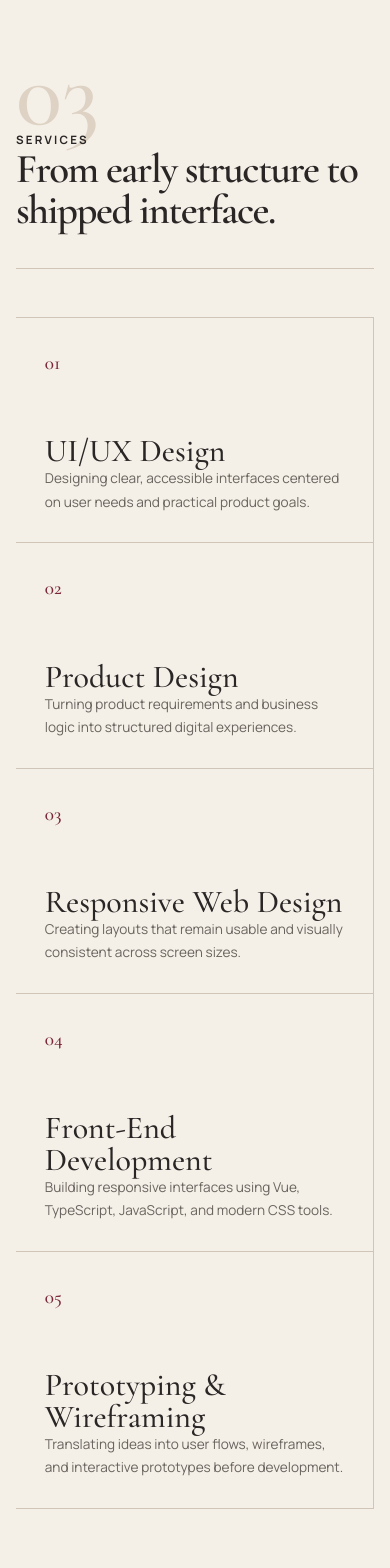
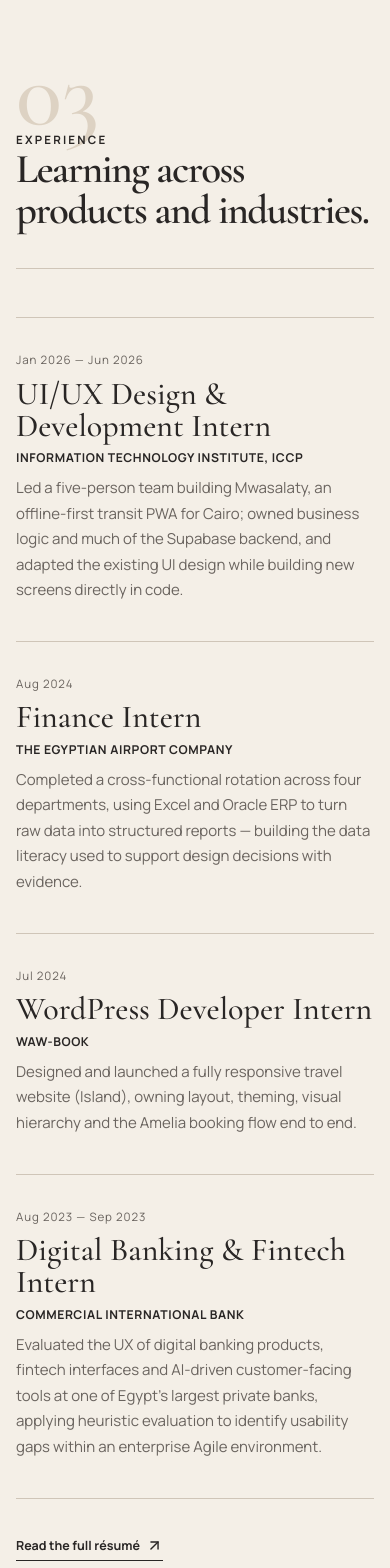
Before and after one commit to shahddsameh/portfolio, a Vue app: page / in a window 390 px wide. Shown: the part 5060-6628 px from the top of the page. Built offline with nearby package versions, Linux system fonts and the light colour scheme.

Commit message:
Remove Services section
The portfolio is for job hunting, not freelancing. Drops the home
section, its nav items, the services data and type, the grid styles,
and renumbers Experience and Contact to 03 and 04.

Co-Authored-By: Claude Opus 5.5 <noreply@anthropic.com>

```diff
--- a/src/components/AppHeader.vue
+++ b/src/components/AppHeader.vue
@@ -28,7 +28,6 @@ watch(() => route.path, () => (open.value = false))
       <RouterLink to="/">Home</RouterLink>
       <button type="button" @click="goToSection('about')">About</button>
       <RouterLink to="/projects">Projects</RouterLink>
-      <button type="button" @click="goToSection('services')">Services</button>
       <RouterLink to="/resume">Résumé</RouterLink>
       <button type="button" @click="goToSection('contact')">Contact</button>
     </nav>
@@ -49,7 +48,6 @@ watch(() => route.path, () => (open.value = false))
         <RouterLink to="/">Home</RouterLink>
         <button type="button" @click="goToSection('about')">About</button>
         <RouterLink to="/projects">Projects</RouterLink>
-        <button type="button" @click="goToSection('services')">Services</button>
         <RouterLink to="/resume">Résumé</RouterLink>
         <button type="button" @click="goToSection('contact')">Contact</button>
         <a class="button" href="/files/Shahd_Sameh_CV.pdf" download><Download :size="17" /> Download CV</a>
--- a/src/data/services.ts
+++ /dev/null
@@ -1,9 +0,0 @@
-import type { Service } from '@/types'
-
-export const services: Service[] = [
-  { title: 'UI/UX Design', description: 'Designing clear, accessible interfaces centered on user needs and practical product goals.' },
-  { title: 'Product Design', description: 'Turning product requirements and business logic into structured digital experiences.' },
-  { title: 'Responsive Web Design', description: 'Creating layouts that remain usable and visually consistent across screen sizes.' },
-  { title: 'Front-End Development', description: 'Building responsive interfaces using Vue, TypeScript, JavaScript, and modern CSS tools.' },
-  { title: 'Prototyping & Wireframing', description: 'Translating ideas into user flows, wireframes, and interactive prototypes before development.' },
-]
--- a/src/styles.css
+++ b/src/styles.css
@@ -135,13 +135,6 @@ h3 { font-size: 1.35rem; }
 .tag-list span { padding: .3rem .55rem; border: 1px solid var(--border); font-size: .65rem; }
 .section-action { margin-top: 4rem; text-align: right; }
 
-.services-grid { display: grid; grid-template-columns: repeat(12, 1fr); border-top: 1px solid var(--border); }
-.services-grid article { grid-column: span 4; min-height: 250px; padding: 1.8rem; border-right: 1px solid var(--border); border-bottom: 1px solid var(--border); transition: background .25s var(--ease), transform .25s var(--ease); }
-.services-grid article:nth-child(4), .services-grid article:nth-child(5) { grid-column: span 6; }
-.services-grid article:hover { background: var(--surface); transform: translateY(-4px); }
-.services-grid span { color: var(--accent); font-family: "Cormorant Garamond"; font-size: 1.2rem; }
-.services-grid h3 { margin-top: 3.5rem; font-family: "Cormorant Garamond"; font-size: 2rem; }
-.services-grid p { color: var(--muted); font-size: .85rem; }
 .timeline { margin-bottom: 2rem; border-top: 1px solid var(--border); }
 .timeline article { display: grid; grid-template-columns: 1fr 3fr; gap: 2rem; padding: 2rem 0; border-bottom: 1px solid var(--border); }
 .timeline time { color: var(--muted); font-size: .72rem; letter-spacing: .08em; }
@@ -268,8 +261,6 @@ h3 { font-size: 1.35rem; }
   .project-editorial, .projects-list { gap: 5rem 2rem; }
   .project-card.featured, .projects-list .featured { grid-template-columns: 1fr; }
   .project-card:nth-child(3), .projects-list .project-card:nth-child(3) { margin-top: 4rem; }
-  .services-grid article { grid-column: span 6; }
-  .services-grid article:nth-child(4), .services-grid article:nth-child(5) { grid-column: span 6; }
   .site-footer { grid-template-columns: 1fr; }
   .case-section, .role-section { grid-template-columns: 1fr; }
   .gallery-heading { grid-template-columns: 1fr 2fr; }
@@ -298,7 +289,6 @@ h3 { font-size: 1.35rem; }
   .details-grid, .project-editorial, .projects-list { grid-template-columns: 1fr; }
   .project-card.featured, .projects-list .featured { grid-column: 1; }
   .project-card:nth-child(3), .projects-list .project-card:nth-child(3) { margin-top: 0; }
-  .services-grid article, .services-grid article:nth-child(4), .services-grid article:nth-child(5) { grid-column: span 12; min-height: 210px; }
   .timeline article { grid-template-columns: 1fr; gap: .5rem; }
   .field-row { grid-template-columns: 1fr; gap: 0; }
   .case-meta { grid-template-columns: 1fr; }
--- a/src/types.ts
+++ b/src/types.ts
@@ -27,8 +27,3 @@ export interface Experience {
   date: string
   bullets: string[]
 }
-
-export interface Service {
-  title: string
-  description: string
-}
--- a/src/views/HomeView.vue
+++ b/src/views/HomeView.vue
@@ -8,7 +8,6 @@ import SectionHeading from '@/components/SectionHeading.vue'
 import { experience } from '@/data/experience'
 import { profile } from '@/data/profile'
 import { projects } from '@/data/projects'
-import { services } from '@/data/services'
 import { useSeo } from '@/composables/useSeo'
 
 useSeo({
@@ -92,19 +91,8 @@ const reduceMotion = matchMedia('(prefers-reduced-motion: reduce)').matches
     </RevealOnScroll>
 
     <RevealOnScroll>
-      <section id="services" class="section page-shell">
-        <SectionHeading number="03" eyebrow="Services" title="From early structure to shipped interface." />
-        <div class="services-grid">
-          <article v-for="(service, index) in services" :key="service.title">
-            <span>0{{ index + 1 }}</span><h3>{{ service.title }}</h3><p>{{ service.description }}</p>
-          </article>
-        </div>
-      </section>
-    </RevealOnScroll>
-
-    <RevealOnScroll>
       <section class="section page-shell">
-        <SectionHeading number="04" eyebrow="Experience" title="Learning across products and industries." />
+        <SectionHeading number="03" eyebrow="Experience" title="Learning across products and industries." />
         <div class="timeline">
           <article v-for="item in experience" :key="item.role">
             <time>{{ item.date }}</time><div><h3>{{ item.role }}</h3><p class="company">{{ item.company }}</p><p>{{ item.bullets[0] }}</p></div>
@@ -117,7 +105,7 @@ const reduceMotion = matchMedia('(prefers-reduced-motion: reduce)').matches
     <RevealOnScroll>
       <section id="contact" class="section contact-section page-shell">
         <div>
-          <SectionHeading number="05" eyebrow="Contact" title="Have a thoughtful problem to solve?" />
+          <SectionHeading number="04" eyebrow="Contact" title="Have a thoughtful problem to solve?" />
           <p class="lead">I’m open to design, front-end, and product-minded software opportunities. Tell me what you’re building.</p>
           <div class="contact-links">
             <a :href="`mailto:${profile.email}`">{{ profile.email }}</a>
```
Also changed, not shown: 2 other files (tests, documents, lock files or other folders).
